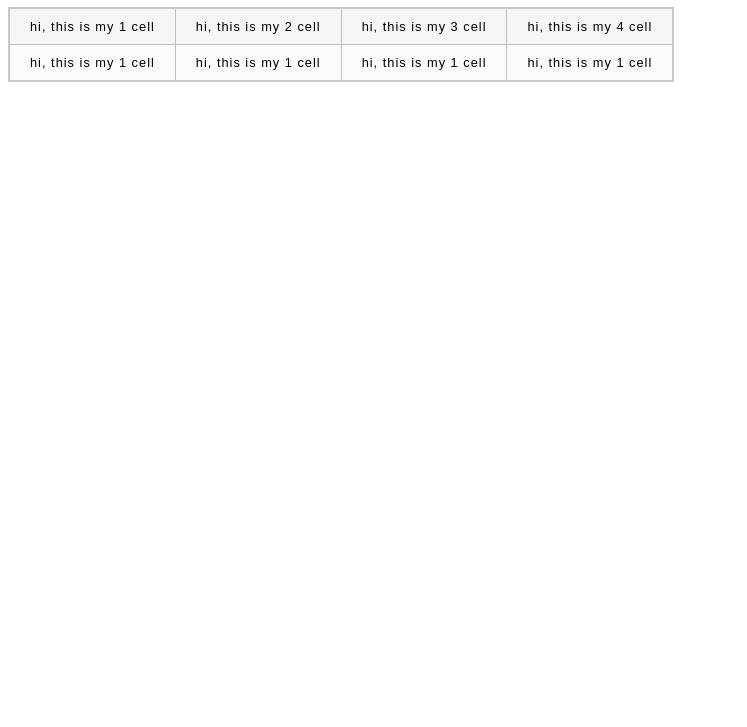
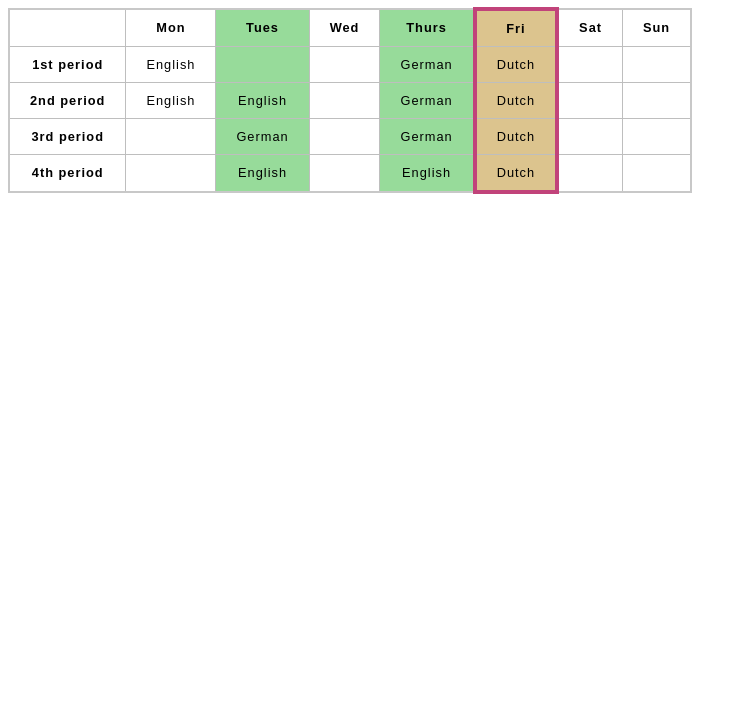
Before and after one commit to WilliamHill11/HTML-Tables, a plain HTML site: page index.html in a window 1280 px wide. Shown: the part 73-800 px from the top of the page, without its empty margins (0-747 px from the left). Drawn offline with Linux system fonts and the light colour scheme.

Commit message:
working on creating sematic tables and styling

```diff
--- a/index.html
+++ b/index.html
@@ -3,25 +3,98 @@
   <head>
     <meta charset="utf-8">
     <meta name="viewport" content="width=device-width">
-    <title>Table template</title>
-    <link href="style.css" rel="stylesheet" type="text/css">
+    <title>School timetable</title>
+    <style>
+    html {
+      font-family: sans-serif;
+    }
+
+    table {
+      border-collapse: collapse;
+      border: 2px solid rgb(200,200,200);
+      letter-spacing: 1px;
+      font-size: 0.8rem;
+    }
+
+    td, th {
+      border: 1px solid rgb(190,190,190);
+      padding: 10px 20px;
+    }
+
+    td {
+      text-align: center;
+    }
+
+    caption {
+      padding: 10px;
+    }
+    </style>
   </head>
   <body>
-    <h1>Table template</h1>
+    <h1>School timetable</h1>
+
     <table>
+		<colgroup>
+			<col span="2"/>
+			<col style="background-color: #97DB9A;"/>
+			<col style="width: 42px;" />
+			<col style="background-color: #97DB9A;"/>
+			<col style="background-color: #DCC48E; border: 4px solid #C1437A"/>
+			<col span="2" style="width: 42px;" />
+
+		</colgroup>
       <tr>
-			<td>hi, this is my 1 cell</td>
-			<td>hi, this is my 2 cell</td>
-			<td>hi, this is my 3 cell</td>
-			<td>hi, this is my 4 cell</td>
+        <td>&nbsp;</td>
+        <th>Mon</th>
+        <th>Tues</th>
+        <th>Wed</th>
+        <th>Thurs</th>
+        <th>Fri</th>
+        <th>Sat</th>
+        <th>Sun</th>
       </tr>
       <tr>
-			<td>hi, this is my 1 cell</td>
-			<td>hi, this is my 1 cell</td>
-			<td>hi, this is my 1 cell</td>
-			<td>hi, this is my 1 cell</td>
+        <th>1st period</th>
+        <td>English</td>
+        <td>&nbsp;</td>
+        <td>&nbsp;</td>
+        <td>German</td>
+        <td>Dutch</td>
+        <td>&nbsp;</td>
+        <td>&nbsp;</td>
+      </tr>
+      <tr>
+        <th>2nd period</th>
+        <td>English</td>
+        <td>English</td>
+        <td>&nbsp;</td>
+        <td>German</td>
+        <td>Dutch</td>
+        <td>&nbsp;</td>
+        <td>&nbsp;</td>
+      </tr>
+      <tr>
+        <th>3rd period</th>
+        <td>&nbsp;</td>
+        <td>German</td>
+        <td>&nbsp;</td>
+        <td>German</td>
+        <td>Dutch</td>
+        <td>&nbsp;</td>
+        <td>&nbsp;</td>
+      </tr>
+      <tr>
+        <th>4th period</th>
+        <td>&nbsp;</td>
+        <td>English</td>
+        <td>&nbsp;</td>
+        <td>English</td>
+        <td>Dutch</td>
+        <td>&nbsp;</td>
+        <td>&nbsp;</td>
       </tr>
     </table>
 
+
   </body>
 </html>
```
Lines whose indentation alone changed are shown as unchanged.
